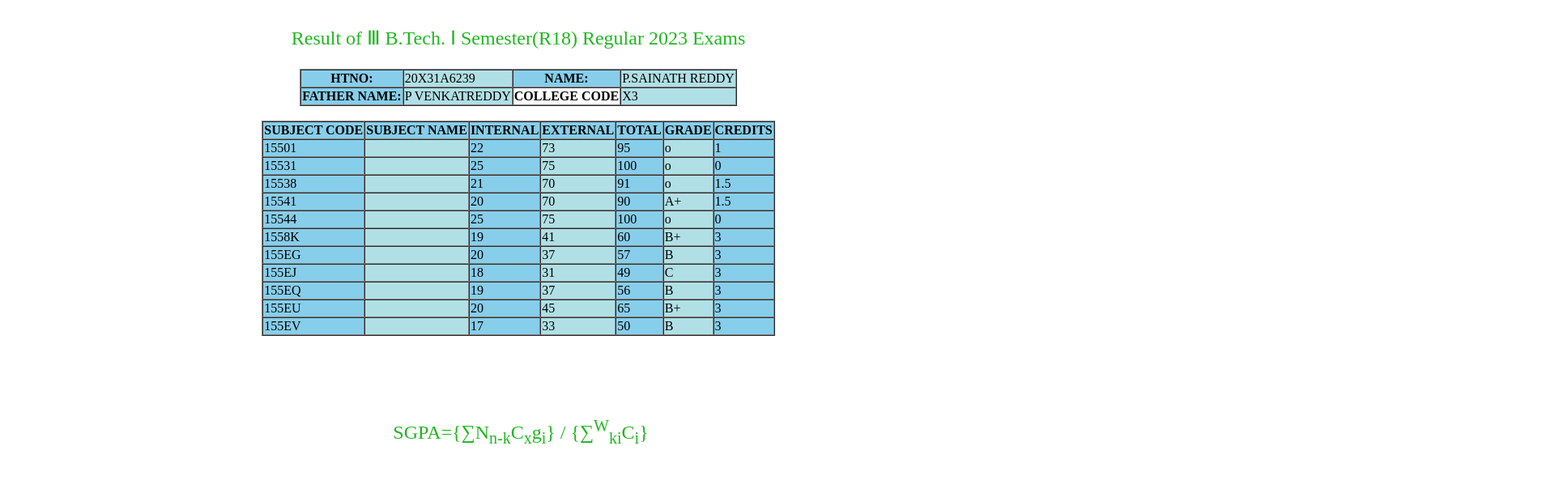
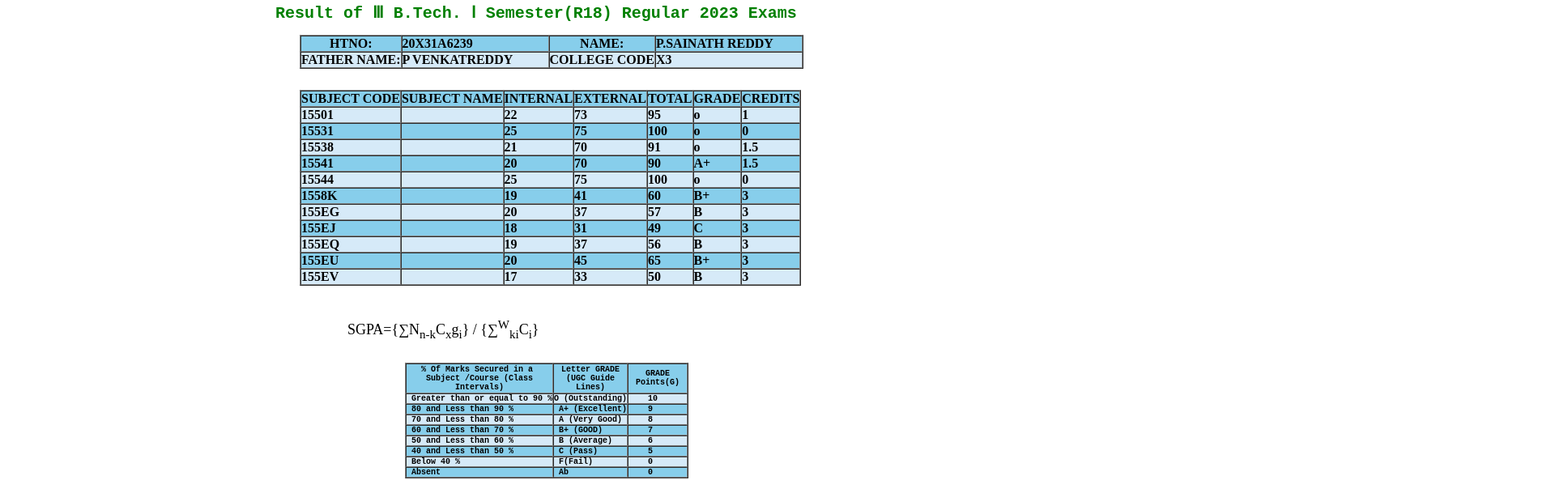
Before and after one commit to rishi13github/firstgit, a plain HTML site: page index.html in a window 1280 px wide. Shown: the part 67-660 px from the top of the page at 81% size, 1920 px wide, since content can reach past the window. Drawn offline with Linux system fonts and the light colour scheme.

Commit message:
Update jntuh.css

```diff
--- a/jntuh.css
+++ b/jntuh.css
@@ -1,22 +1,98 @@
-td:nth-child(odd){
-    background-color:skyblue;
+*{
+    margin: 0;
+    padding: 0;
+}
+.begin{
+    margin-top: 15px;
+     margin-left: 370px;
+     font-weight: bolder;
+     font-display: BOLD;
+}
+.begin td{
+    width: 180px;
+}
+.zone{
+    margin-top: 8px;
+    margin-left: 370px;
+    margin-right: 0px;
+    font-weight: 500;
+    font-display: BOLD;
+}
+
+
+
+.one{
+    color:black;
+    text-align: center;
+    font-size: 18px;
+    font-family:'Times New Roman', Times, serif;
+    margin-top: 40px;
+    margin-left: -190px;
 
 
 }
-td:nth-child(even){
-    background-color: powderblue;
+
+.zero{ color:  #008000;
+    margin-left: 340px;
+    font-size: 20px;
+    margin-top: 70px;
+    font-weight: bolder;
+    font-display: BOLD;
 }
-tr:nth-child(1){
-    background-color: skyblue;
+
+
+.second  th {
+    text-align: center;
+    font-size: 10px;
+}
+.second pre{
+
+    font-weight: bolder;
+}
+.second  th{
+    font-size: x-small;
+    padding: 1px;
+}
+.sectable{
+    width: 200px;
+    height: 100px;
+}
+.second{
+    margin-top: 8px;
+    margin-left: 500px;
+
 }
 pre{
-    color: rgba(4, 175, 4, 0.896);
-    text-align: center;
-    font-size: x-large;
-    font-family:'Times New Roman', Times, serif;
-    margin-top: 100px;
+    font-size: 10px;
+    text-overflow: clip;
+}
+th{
+    margin-top: 2px;
 
 }
-TH:nth-child(1){
-    background-color: skyblue;
+ button {
+    margin-top: 30px;
+    margin-left: 630px;
+    width: 50px;
+    cursor: pointer;
+
 }
+button :hover {
+    background-color: grey;
+}
+.black{
+    background-color: #d6eaf8;
+    font-weight: bolder;
+    font-display: BOLD;
+}
+.blue{
+    background-color: SKYblue;
+    font-weight: bolder;
+    font-display: BOLD;
+}
+.NOTE{
+    font-size: 8px;
+    color: red;
+    margin-left: 70px;
+    margin-top: 10px;
+}
```
